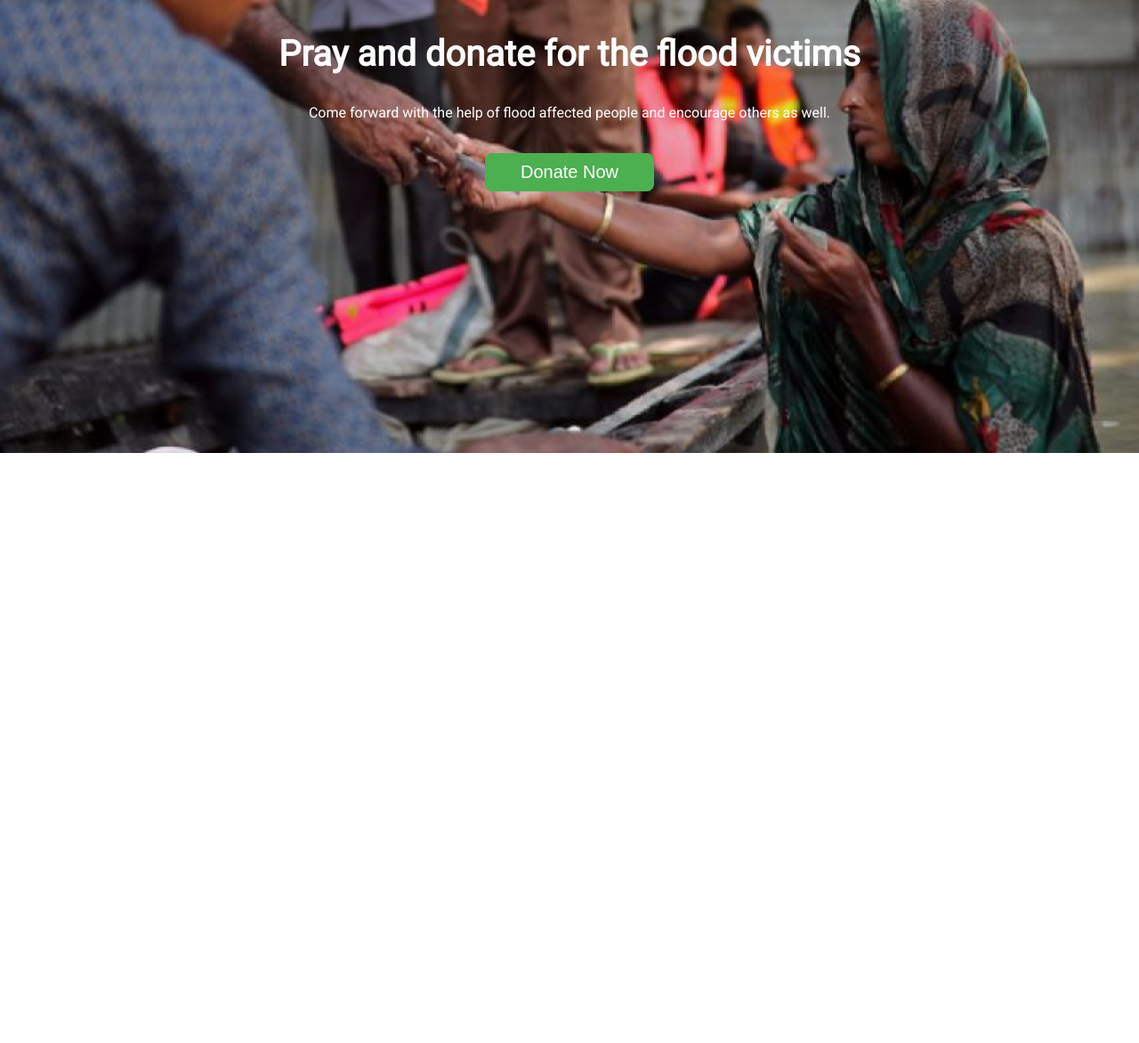
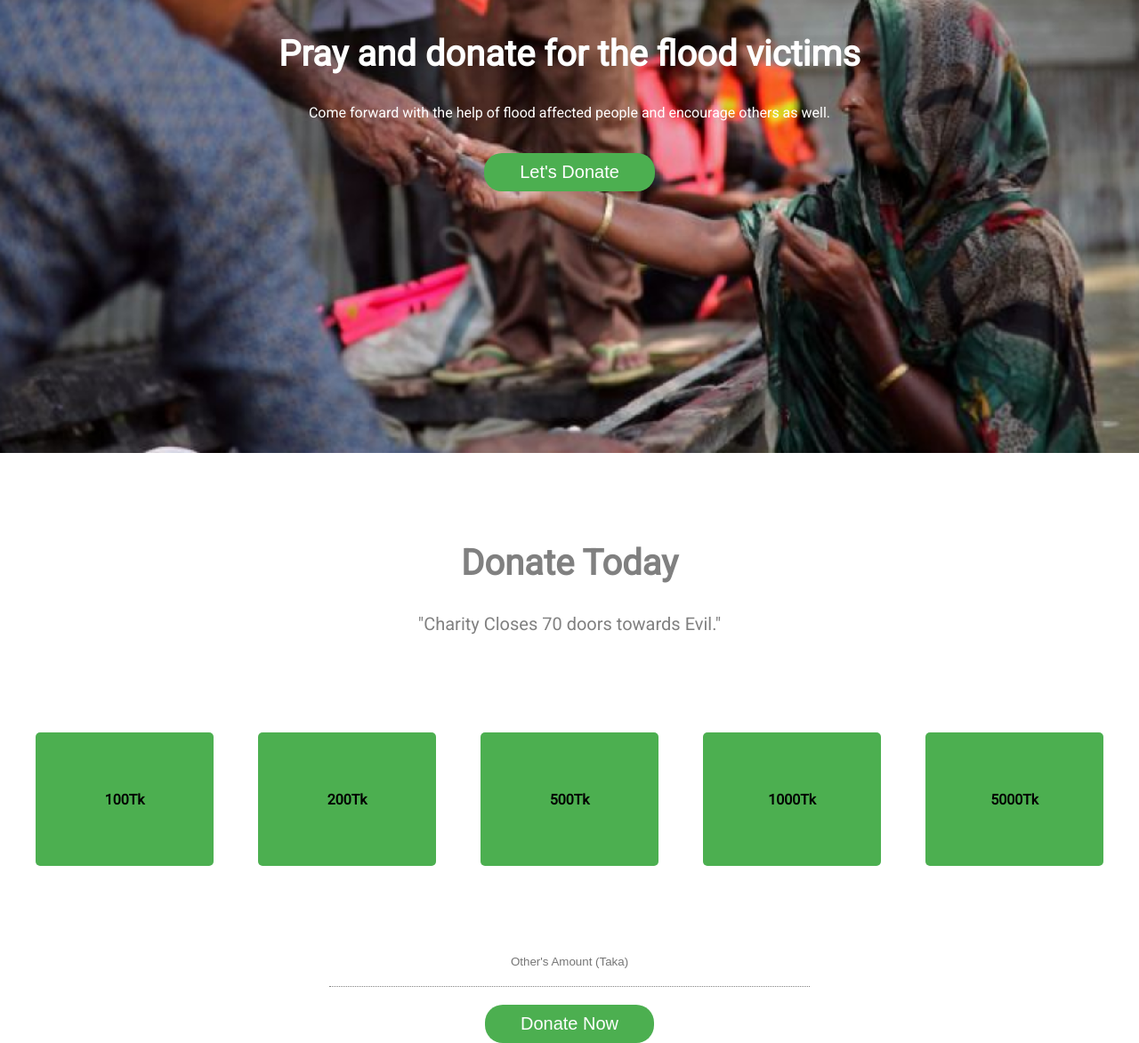
Before and after one commit to rajibdas-it/donate-today, a plain HTML site: page index.html in a window 1280 px wide. Shown: the part 291-1463 px from the top of the page at 89% size. Before the commit the page ends 800 px from the top, so only its background shows below. Drawn offline with Linux system fonts and the light colour scheme.

Commit message:
donate today section complete

```diff
--- a/index.html
+++ b/index.html
@@ -6,7 +6,7 @@
     <meta name="viewport" content="width=device-width, initial-scale=1.0" />
     <link
       rel="shortcut icon"
-      href="./images/donate-fav3.png"
+      href="./images/fav_icon.png"
       type="image/x-icon"
     />
     <link rel="preconnect" href="https://fonts.googleapis.com" />
@@ -26,6 +26,29 @@
           Come forward with the help of flood affected people and encourage
           others as well.
         </p>
+        <button class="donate-btn">Let's Donate</button>
+      </div>
+    </section>
+
+    <section class="donate">
+      <div class="donate-today">
+        <h1>Donate Today</h1>
+        <p>"Charity Closes 70 doors towards Evil."</p>
+        <p></p>
+      </div>
+      <div class="amount">
+        <div class="amount-item">100Tk</div>
+        <div class="amount-item">200Tk</div>
+        <div class="amount-item">500Tk</div>
+        <div class="amount-item">1000Tk</div>
+        <div class="amount-item">5000Tk</div>
+      </div>
+      <div class="donate-form">
+        <input
+          class="donate-amt"
+          type="text"
+          placeholder="Other's Amount (Taka)"
+        /><br />
         <button class="donate-btn">Donate Now</button>
       </div>
     </section>
--- a/style.css
+++ b/style.css
@@ -9,6 +9,7 @@ body {
   align-items: center;
   width: 100%;
   height: 100vh;
+  /* height: 450px; */
   background-image: url(./images/banner_picture.png);
   background-repeat: no-repeat;
   background-size: cover;
@@ -31,7 +32,7 @@ body {
   background-color: #4caf50;
   color: white;
   font-size: 20px;
-  border-radius: 8px;
+  border-radius: 20px;
   border: none;
 }
 .donate-btn:hover {
@@ -39,10 +40,55 @@ body {
   background-color: white;
   border: 1px solid #4caf50;
   color: black;
+  font-weight: 700;
+}
+.donate {
+  margin-top: 100px;
+}
+.donate-today {
+  text-align: center;
+}
+.donate-today h1 {
+  font-size: 40px;
+  color: gray;
+}
+.donate-today p {
+  font-size: 20px;
+  color: gray;
 }
 
-/* .btn-icon img {
-  float: left;
-  width: 30px;
-  margin-right: 10px;
-} */
+.amount {
+  display: flex;
+  justify-content: space-evenly;
+  margin-top: 100px;
+}
+.amount-item {
+  display: flex;
+  width: 200px;
+  height: 150px;
+  margin: 10px;
+  background-color: #4caf50;
+  justify-content: space-evenly;
+  /* flex-grow: 1; */
+  /* flex-basis: 1; */
+  align-items: center;
+  border-radius: 5px;
+  font-weight: 700;
+}
+.amount-item:hover {
+  background-color: white;
+  /* height: top 180px; */
+  border: 1px solid #4caf50;
+  box-shadow: 8px 10px 16px gray;
+}
+.donate-form {
+  text-align: center;
+}
+.donate-amt {
+  margin-top: 70px;
+  width: 500px;
+  border: none;
+  border-bottom: 1px dotted gray;
+  text-align: center;
+  padding: 20px;
+}
```
Also changed, not shown: images/fav_icon.png (added), images/new_fav_icon.jpg (added), images/right-arrow.png (added), images/stock-photography-money-bag-saving-coin-money-tree-4364480d4033304be7deb3a105775775.png (added).
